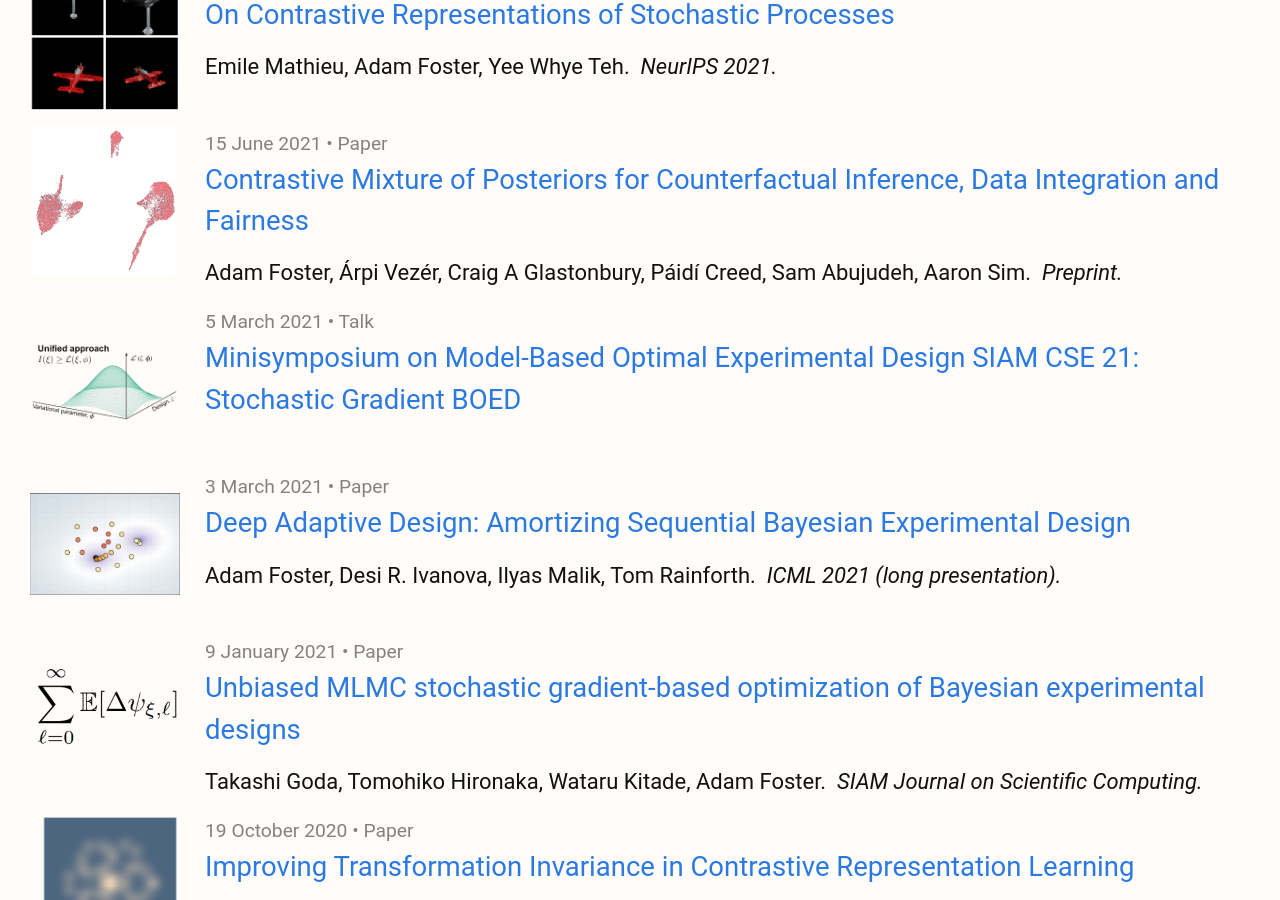
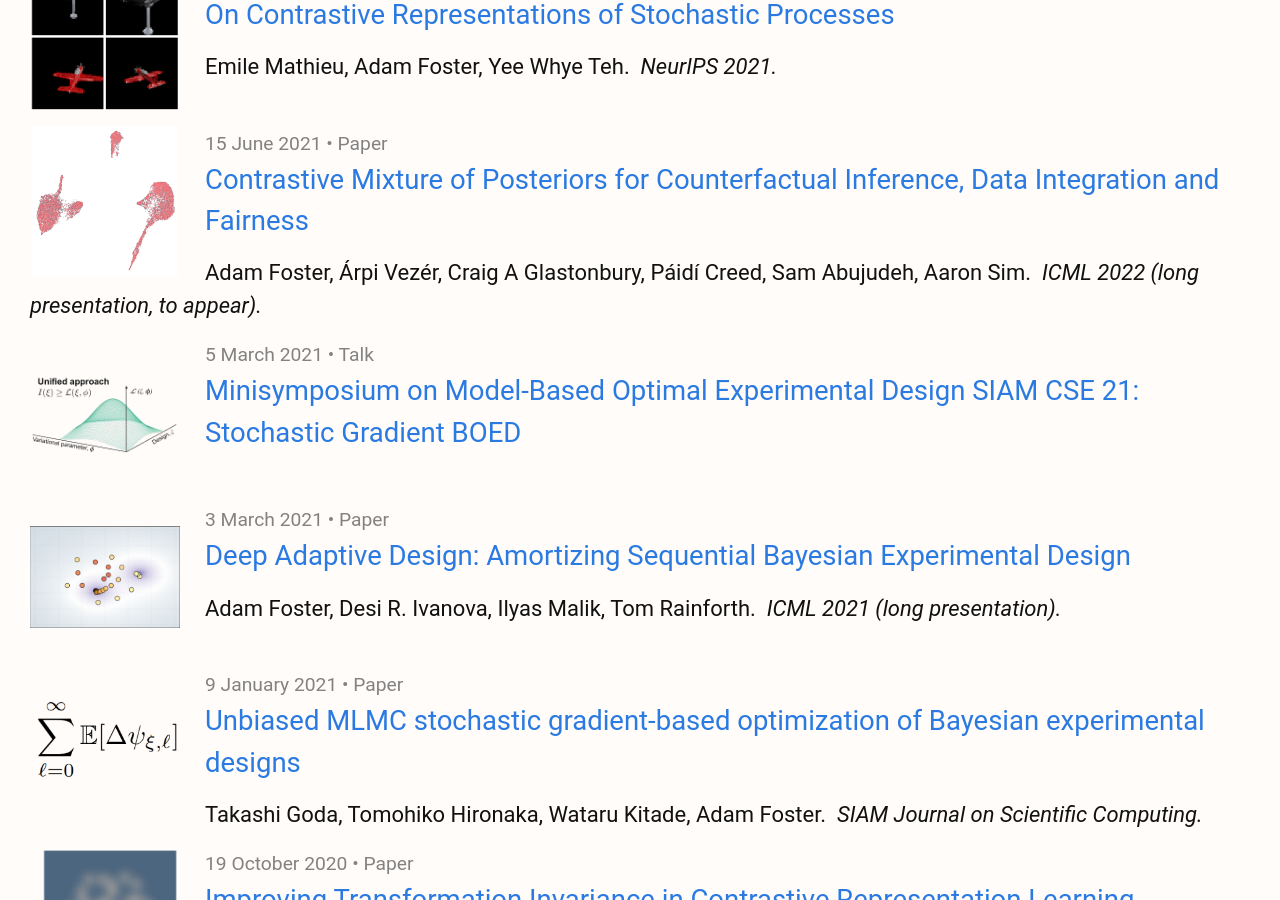
Before and after one commit to ae-foster/ae-foster.github.io, a Jekyll site: the page built from index.markdown, in a window 1280 px wide and 900 px high, scrolled down 2079 px. Built offline with Jekyll 4.4.1, drawn with Linux system fonts in a browser that asks for light colours; nearby versions of some CDN libraries.

Commit message:
CoMP accepted

```diff
--- a/_posts/2021-06-15-comp.markdown
+++ b/_posts/2021-06-15-comp.markdown
@@ -6,7 +6,7 @@ categories: papers
 external_url: https://arxiv.org/abs/2106.08161
 external_site: arxiv.org
 authors: Adam Foster, Árpi Vezér, Craig A Glastonbury, Páidí Creed, Sam Abujudeh, Aaron Sim
-published: Preprint
+published: ICML 2022 (long presentation, to appear)
 thumbnail: assets/comp-kang.png
 tag: paper
 ---
```
